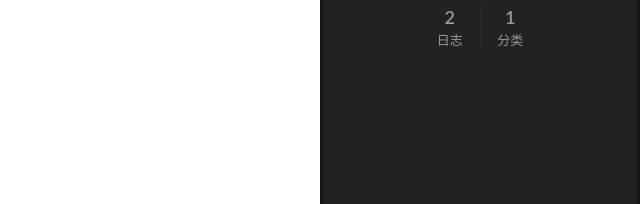
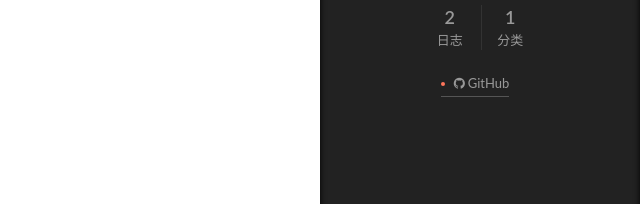
Before and after one commit to liz0527/liz0527.github.io, a plain HTML site: page 2019/02/19/Git的安装配置与使用/index.html in a window 1280 px wide. Both pictures are taken after a click on the item "站点概览". Shown: the part 259-463 px from the top of the page, 640-1280 px from the left. Drawn offline with Linux system fonts and the light colour scheme.

Commit message:
Site updated: 2019-02-20 20:27:50

```diff
--- a/2019/02/19/Git的安装配置与使用/index.html
+++ b/2019/02/19/Git的安装配置与使用/index.html
@@ -519,6 +519,16 @@
 
 
 
+            <div class="links-of-author motion-element">
+
+                  <span class="links-of-author-item">
+                    <a href="https://github.com/liz0527" target="_blank" title="GitHub">
+
+                        <i class="fa fa-fw fa-github"></i>GitHub</a>
+                  </span>
+
+            </div>
+
 
 
 
```
Also changed, not shown: 2019/02/19/hello-world/index.html (+10 -0 lines), archives/2019/02/index.html (+10 -0 lines), archives/2019/index.html (+10 -0 lines), archives/index.html (+10 -0 lines), categories/index.html (+10 -0 lines), categories/安装-配置-使用教程/index.html (+10 -0 lines), index.html (+10 -0 lines).
